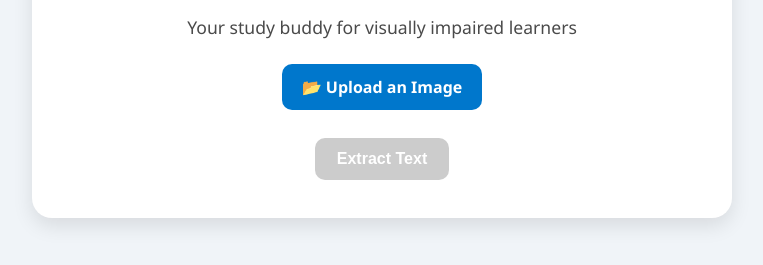
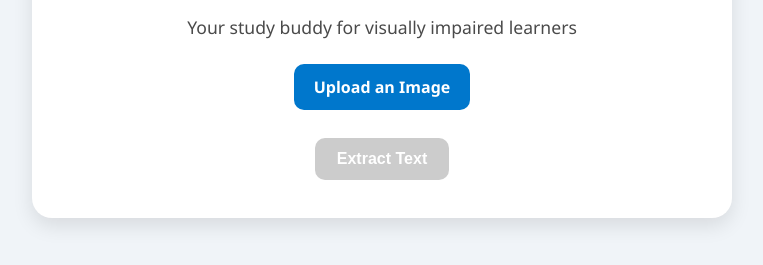
Before and after one commit to TheLakshyaBoss/LearnAloud, a plain HTML site: page index.html in a window 1280 px wide. Shown: the part 101-366 px from the top of the page, without its empty margins (258-1021 px from the left). Drawn offline with Linux system fonts and the light colour scheme.

Commit message:
Update index.html

```diff
--- a/index.html
+++ b/index.html
@@ -11,7 +11,7 @@
     <p class="subtitle">Your study buddy for visually impaired learners</p>
 
     <div class="upload-box">
-      <label for="imageInput" class="upload-label">📂 Upload an Image</label>
+      <label for="imageInput" class="upload-label">Upload an Image</label>
       <input type="file" id="imageInput" accept="image/*">
     </div>
 
```
